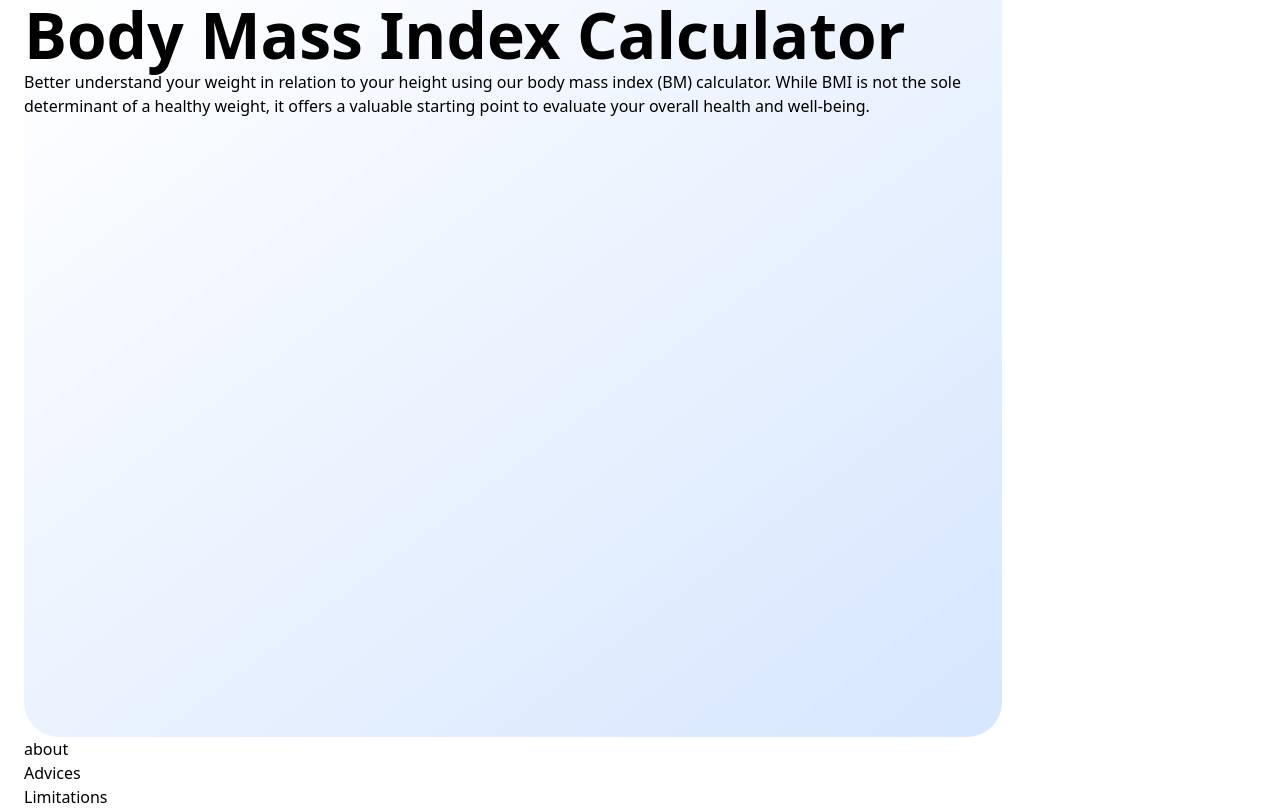
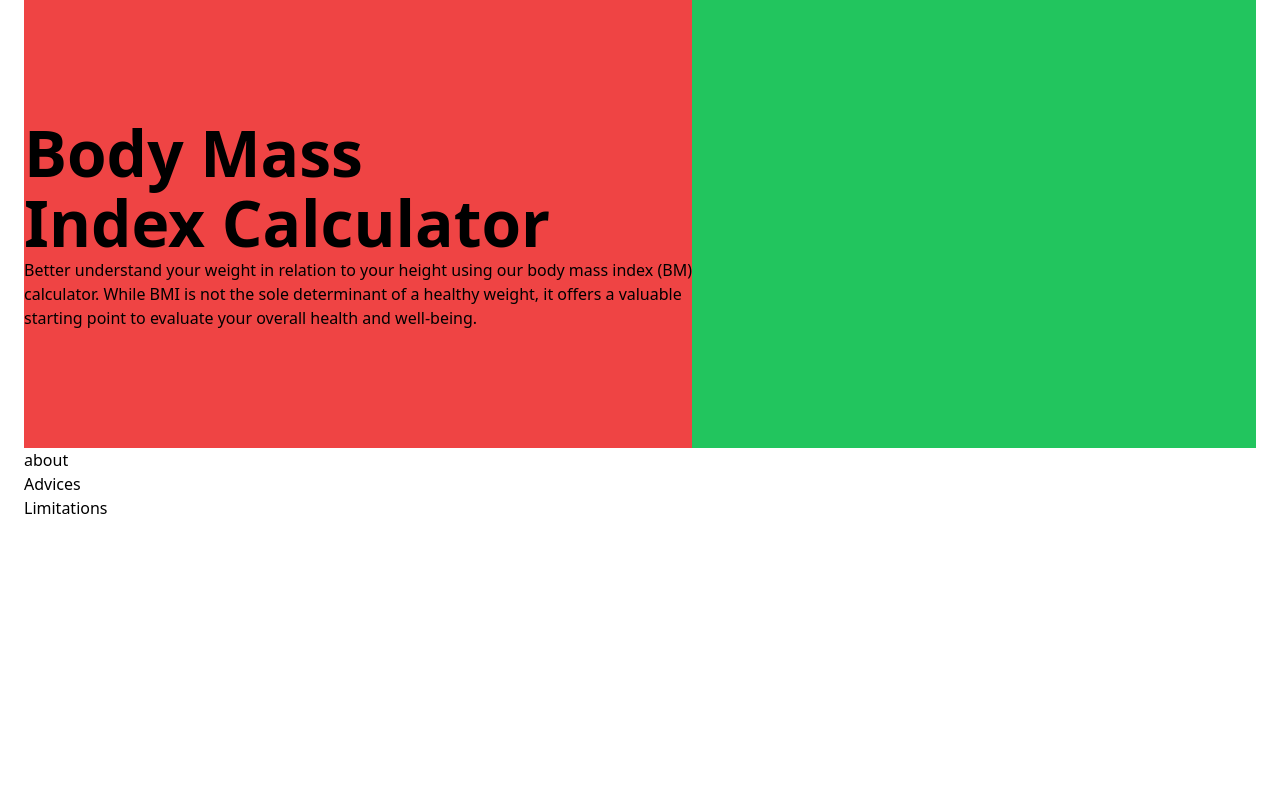
Before and after one commit to aleksi-svaridze/bmi, a React (Create React App) app: page / in a window 1280 px wide. Built offline with nearby package versions, Linux system fonts and the light colour scheme.

Commit message:
edit Hero

```diff
--- a/src/sections/Hero.jsx
+++ b/src/sections/Hero.jsx
@@ -1,8 +1,10 @@
 export const Hero = () => {
   return (
-    <div className="w-full h-[640px] lg:w-[978px] lg:h-[737px] rounded-b-[35px] bg-gradient-to-br from-[#D6FCFE]/0 to-[#D6E6FE]/100">
+    // <div className="w-full h-[640px] lg:w-[978px] lg:h-[737px] rounded-b-[35px] bg-gradient-to-br from-[#D6FCFE]/0 to-[#D6E6FE]/100">
+    <div className="bg-red-500 lg:flex items-center">
+      <div className="text-center lg:text-left">
         <h1 className="font-semibold text-5xl lg:text-[64px] leading-[110%] text-gunmetal">
-        Body Mass Index Calculator
+          Body Mass<br /> Index<br className="md:hidden" /> Calculator
         </h1>
         <p>
           Better understand your weight in relation to your height using our body
@@ -11,5 +13,7 @@ export const Hero = () => {
           overall health and well-being.
         </p>
       </div>
+      <div className="bg-green-500 w-[564px] h-[448px] shrink-0"></div>
+    </div>
   );
 };
```
Lines whose indentation alone changed are shown as unchanged.
